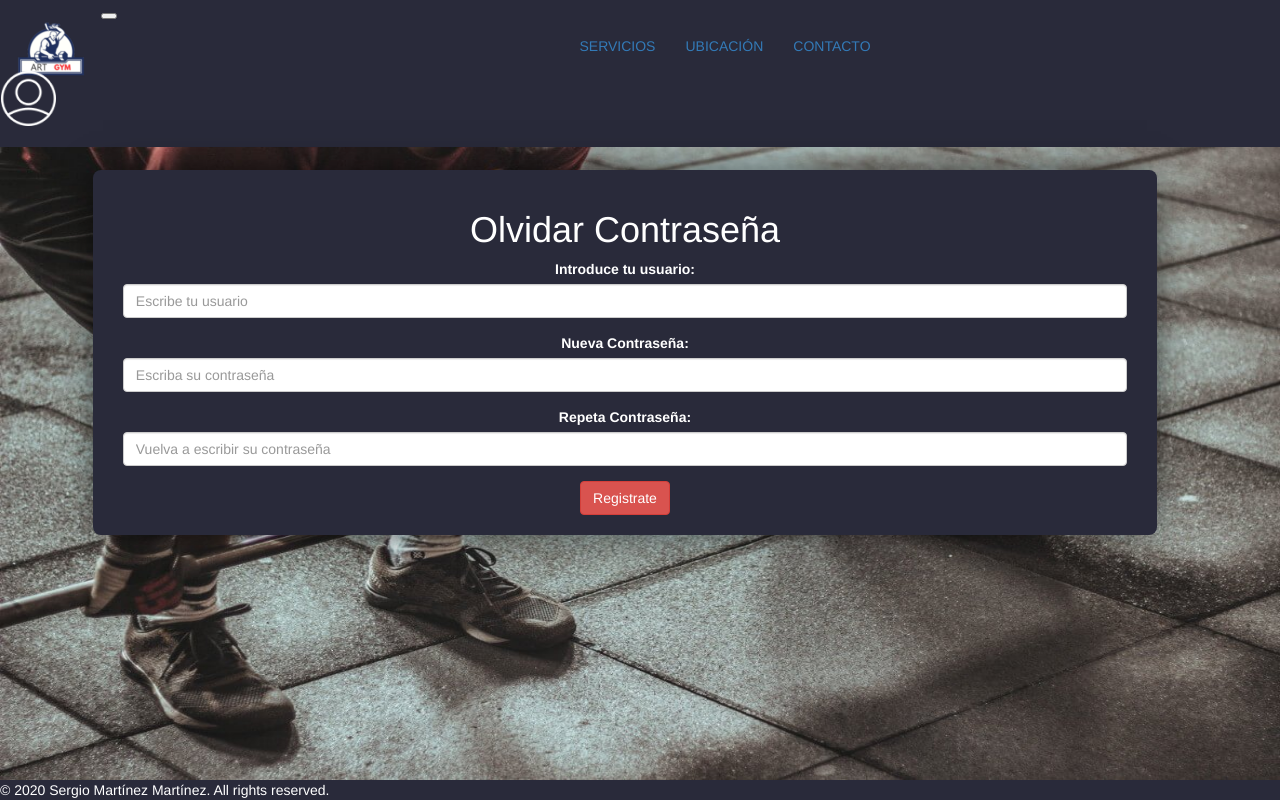
After one commit to Sergio2697sm/GymArtBoostrap, a PHP site: page /usuarios/cambiar_contrasena.php in a window 1280 px wide. The commit adds this page. Run offline with PHP 8.4, Linux system fonts and the light colour scheme; some libraries are stand-ins or nearby versions.

Commit message:
mejorado

```diff
--- a/BBDD/usuariosBBDD.php
+++ b/BBDD/usuariosBBDD.php
@@ -164,7 +164,7 @@ function registrarUsuarios()
 }
 
 
-function olvidarContraseña()
+function olvidarContrasena()
 {
     $conexion = conectarUsuarios();
     $contraseña = md5($_POST["contrasena"]);
--- a/header.php
+++ b/header.php
@@ -30,7 +30,7 @@ if (isset($_POST['cerrar-session'])) {
                 } else {
                 ?>
                     <li class="nav-item"><a class="nav-link" href="/GymArtBoostrap/cuotas.php">SERVICIOS</a></li>
-                    <li class="nav-item"><a class="nav-link" href="/GymArtBoostrap/quienesSomos.php">QUIENES SOMOS</a></li>
+                    <li class="nav-item"><a class="nav-link" href="/GymArtBoostrap/quienesSomos.php">UBICACIÓN</a></li>
                     <li class="nav-item"><a class="nav-link" href="/GymArtBoostrap/contacto.php">CONTACTO</a></li>
                 <?php
                 }
--- /dev/null
+++ b/usuarios/cambiar_contrasena.php
@@ -0,0 +1,67 @@
+<!DOCTYPE html>
+<html lang="en">
+
+<head>
+    <meta charset="UTF-8">
+    <meta name="viewport" content="width=device-width, initial-scale=1.0">
+    <title>Registrarse</title>
+    <link rel="stylesheet" href="../estilos/estilos.css">
+    <link rel="stylesheet" href="../estilos/sweetalert.css">
+
+    <link rel="stylesheet" href="../node_modules/bootstrap/dist/css/bootstrap.min.css">
+    <script src="../node_modules/jquery/dist/jquery.js"></script>
+    <script src="../node_modules/bootstrap/dist/js/bootstrap.min.js"></script>
+    <script src="https://cdn.jsdelivr.net/npm/sweetalert2@9"></script>
+</head>
+
+<body>
+    <?php
+    include "../header.php";
+    include '../BBDD/conexionBBDD.php';
+    include '../BBDD/usuariosBBDD.php';
+    include '../funciones/funciones.php';
+    ?>
+    <main>
+        <section>
+            <div class="container h-100">
+                <div class="row justify-content-center h-100">
+                    <div class="col-xs-12 col-sm-8 col-lg-12 align-self-center text-center">
+                        <div class="contacto">
+                            <h1 class="">Olvidar Contraseña</h1>
+                            <form action="<?php echo $_SERVER["PHP_SELF"] ?>" method="post">
+
+                                <div class="form-group">
+                                    <label for="insertarNombre">Introduce tu usuario:</label>
+                                    <input type="text" class="form-control" id="insertarNombre" name="nick" <?php mostrar_campo('nick') ?> aria-describedby="emailHelp" placeholder="Escribe tu usuario" required>
+                                </div>
+
+                                <div class="form-group">
+                                    <label for="insertarContrasena">Nueva Contraseña:</label>
+                                    <input type="password" class="form-control" id="insertarContrasena" name="contrasena" <?php mostrar_campo('contrasena') ?> placeholder="Escriba su contraseña">
+                                </div>
+
+                                <div class="form-group">
+                                    <label for="insertarRepeContrasena">Repeta Contraseña:</label>
+                                    <input type="password" class="form-control" id="insertarRepeContrasena" name="contrasena-repetida" <?php mostrar_campo('contrasena-repetida') ?> placeholder="Vuelva a escribir su contraseña">
+                                </div>
+
+
+                                <button type="submit" name="recuperarContrasena" class="btn btn-danger rounded-pill boton_enviar">Registrate</button>
+                            </form>
+                        </div>
+                    </div>
+                </div>
+            </div>
+        </section>
+        <?php
+        if (isset($_POST["recuperarContrasena"])) {
+            olvidarContrasena();
+        }
+        ?>
+    </main>
+    <?php
+    include "../footer.php";
+    ?>
+</body>
+
+</html>
```
